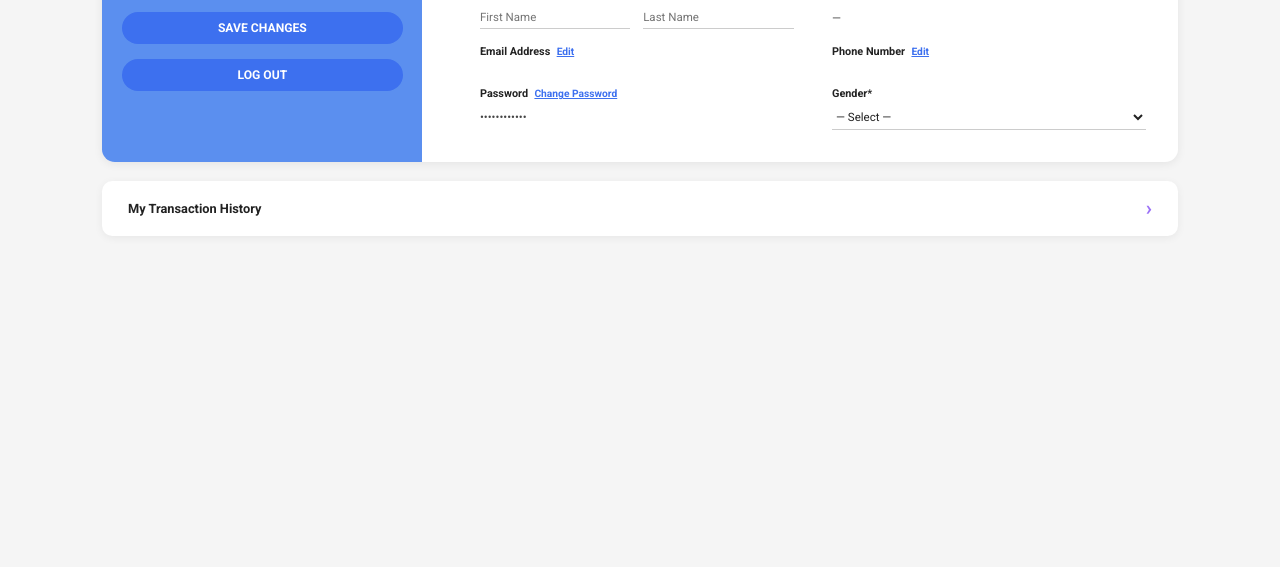
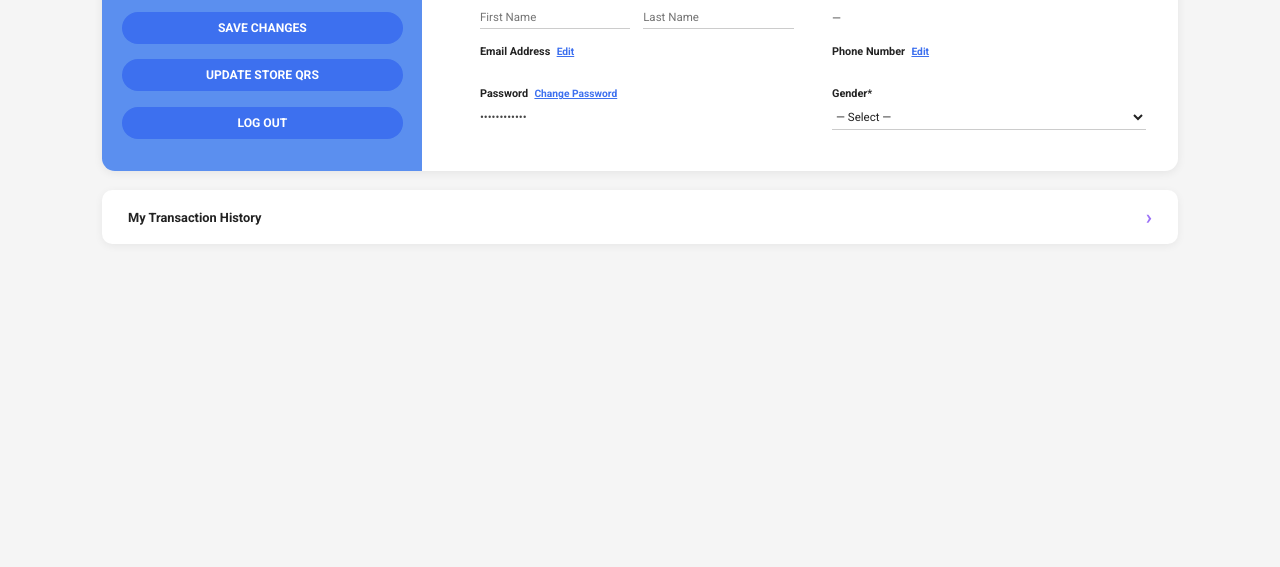
Before and after one commit to lancedguzman/BuyTheWay, a Django app: template templates/seller_profile.html in a window 1280 px wide. Shown: the part 440-1007 px from the top of the page. Run offline with Django 5.2, Linux system fonts and the light colour scheme; the template is opened without the code that fills it: values that come from a table or form of the project are taken from there, others are empty.

Commit message:
quick fix: button linking to update qr page

```diff
--- a/templates/seller_profile.html
+++ b/templates/seller_profile.html
@@ -41,6 +41,10 @@
             </div>
 
             <button type="submit" class="btn-save" form="seller-profile-form">SAVE CHANGES</button>
+
+            <a href="/store/payments/edit" class="btn-save" style="display: block; text-align: center; text-decoration: none;">
+                UPDATE STORE QRS
+            </a>
 
             <form action="{% url 'account_management:logout' %}" method="post" class="logout-form">
                 {% csrf_token %}
```
